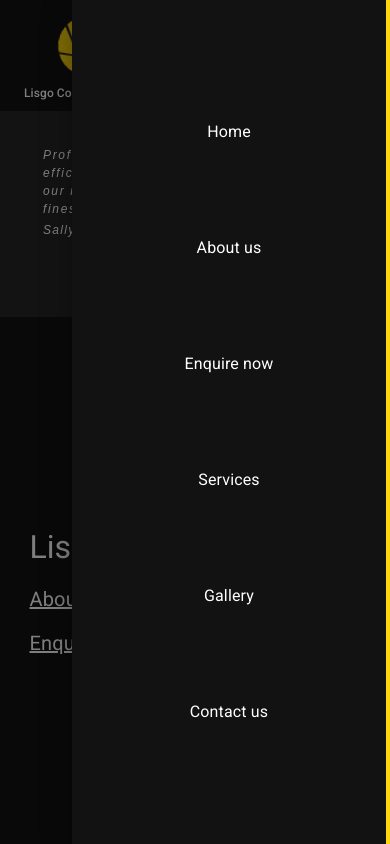
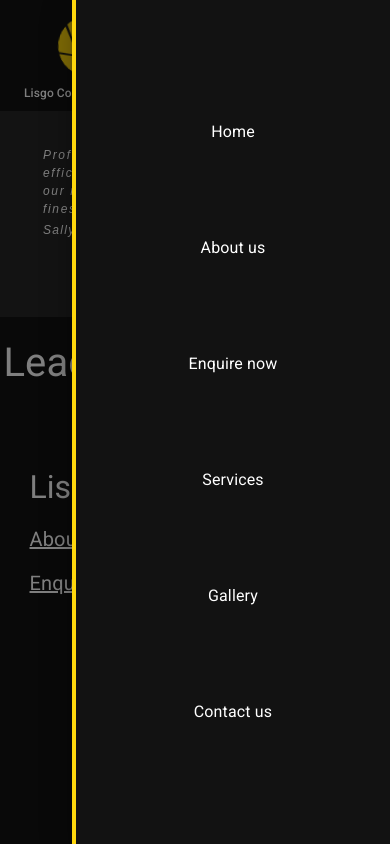
Before and after one commit to taldav8598/LisgoConstructionLtdWebsite, a React (Vite) app in the folder client/: page / in a window 390 px wide. Both pictures are taken after a click on the button 334 px from the left and 55 px from the top of the page. Shown: the top 844 px of the page. Built offline with nearby package versions, Linux system fonts and the light colour scheme; no server answers.

Commit message:
fix: adjusted styles

```diff
--- a/client/src/App.css
+++ b/client/src/App.css
@@ -53,9 +53,11 @@ video {
   max-width: 100%;
 }
 
-.main-container {
-  max-width: 2000px;
-  margin: 0 auto;
+.app-container {
+  max-width: 2000px !important;
+  margin: 0;
+  padding: 0 !important;
+  width: 100%;
 }
 
 @keyframes fadeInAnimation {
--- a/client/src/Gallery.jsx
+++ b/client/src/Gallery.jsx
@@ -1,32 +1,44 @@
-import {Typography, Pagination, Stack, Grid, Link} from '@mui/material';
-import './Gallery.css';
-import {useState} from 'react'
-import ExpandLessIcon from '@mui/icons-material/ExpandLess';
-import imageTwo from './assets/imageTwo.jpg'
-import imageSeven from './assets/imageSeven.jpg'
-
-
-
+import { Typography, Pagination, Grid, Link } from "@mui/material";
+import "./Gallery.css";
+import { useState } from "react";
+import ExpandLessIcon from "@mui/icons-material/ExpandLess";
+import imageTwo from "./assets/imageTwo.jpg";
+import imageSeven from "./assets/imageSeven.jpg";
 
 export default function Gallery() {
-
   const [page, setPage] = useState(1);
 
-    const imageLinks = {1: [imageTwo, imageSeven], 2: ['https://i.natgeofe.com/n/da0bcdca-34f9-40d9-bda8-86709c75fdf2/MM10127_231214_10486_2x3.jpg?w=718&h=1077', 'https://i.natgeofe.com/n/da0bcdca-34f9-40d9-bda8-86709c75fdf2/MM10127_231214_10486_2x3.jpg?w=718&h=1077'], 3: []}
+  const imageLinks = {
+    1: [imageTwo, imageSeven],
+    2: [
+      "https://i.natgeofe.com/n/da0bcdca-34f9-40d9-bda8-86709c75fdf2/MM10127_231214_10486_2x3.jpg?w=718&h=1077",
+      "https://i.natgeofe.com/n/da0bcdca-34f9-40d9-bda8-86709c75fdf2/MM10127_231214_10486_2x3.jpg?w=718&h=1077",
+    ],
+    3: [],
+  };
 
   const handleChange = (event, value) => {
     setPage(value);
   };
 
   return (
-        <section id="gallery" className='gallery-section'>
-            <div className='gallery-container'>
+    <section id="gallery" className="gallery-section">
+      <div className="gallery-container">
         <Typography variant="h3">Gallery</Typography>
-                    <div className='pagination'>
-                    <Pagination  page={page} onChange={handleChange} count={5} size="large" />
-
+        <div className="pagination">
+          <Pagination
+            page={page}
+            onChange={handleChange}
+            count={5}
+            size="large"
+          />
         </div>
-                <Grid className='images-container' container rowSpacing={1} columnSpacing={{ xs: 1, sm: 2, md: 3 }}>
+        <Grid
+          className="images-container"
+          container
+          rowSpacing={1}
+          columnSpacing={{ xs: 1, sm: 2, md: 3 }}
+        >
           <Grid item lg={6} xs={12}>
             <Typography variant="h5">Before</Typography>
             <img src={imageLinks[page][0]} alt="" />
@@ -40,10 +52,13 @@ export default function Gallery() {
                 <Pagination  page={page} onChange={handleChange} count={5} size="large" />
                 </div> */}
 
-                <div onClick={() => document.getElementById('enquire').scrollIntoView()} className="cheveron-container">
-                <ExpandLessIcon className='cheveron' color='white' />
-                <Typography href='#enquire' className='enquire-now-link' variant="h5">
-                    <Link href='#enquire'>Enquire now</Link>
+        <div
+          onClick={() => document.getElementById("enquire").scrollIntoView()}
+          className="cheveron-container"
+        >
+          <ExpandLessIcon className="cheveron" color="white" />
+          <Typography href="#enquire" className="enquire-now-link" variant="h5">
+            <Link href="#enquire">Enquire now</Link>
           </Typography>
         </div>
       </div>
--- a/client/src/Home.css
+++ b/client/src/Home.css
@@ -1,7 +1,7 @@
 .HomeSection {
-  margin-bottom: 3rem;
   padding: 0;
   scroll-margin-top: 6em;
+  width: 100% !important;
 }
 
 .HomeHeadingContainer {
@@ -130,6 +130,7 @@
   justify-content: center;
   flex-direction: column;
   margin-top: 0;
+  width: 100%;
 }
 
 .LisgoHomeLogoContainer > svg {
--- a/client/src/components/TemporaryMobileDrawer.jsx
+++ b/client/src/components/TemporaryMobileDrawer.jsx
@@ -58,7 +58,7 @@ export default function TemporaryMobileDrawer({ open, toggleDrawer }) {
         "& .MuiDrawer-paper": {
           backgroundColor: "#121212",
           color: "#fff",
-          borderRight: "4px solid #FFD70D",
+          borderLeft: "4px solid #FFD70D",
         },
       }}
       anchor="right"
```
Lines whose indentation alone changed are shown as unchanged.
